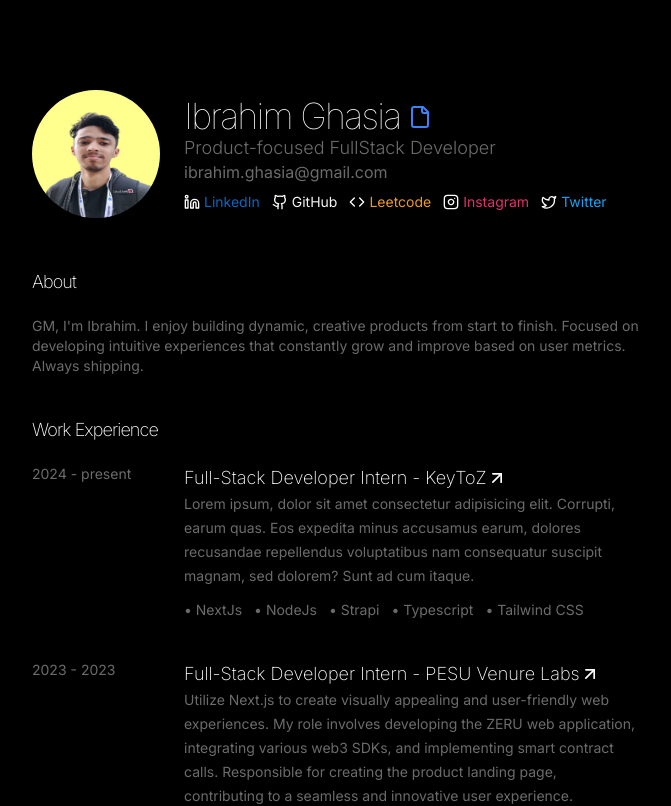
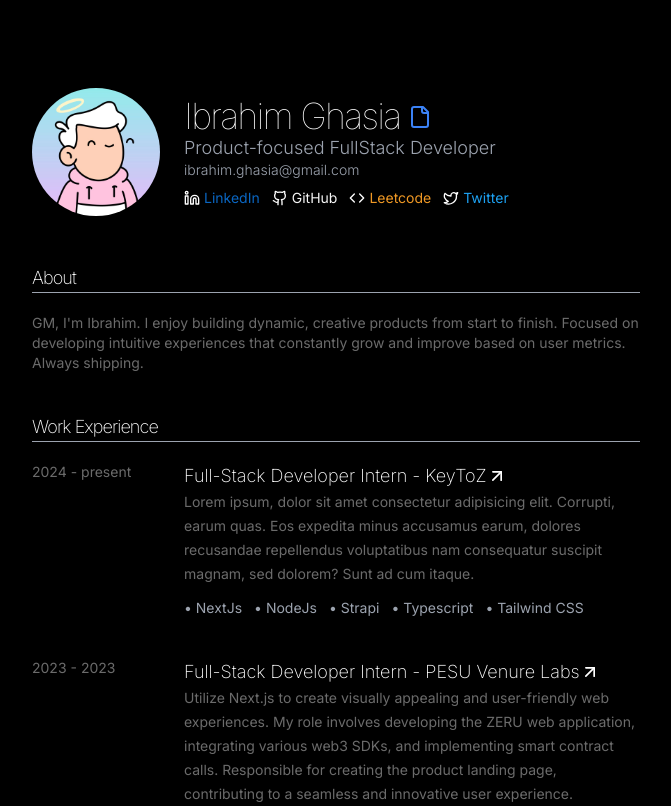
Before and after one commit to IbrahimGhasia/Portfolio-V2, a Next.js app: page / in a window 1280 px wide. Shown: the top 806 px of the page, without its empty margins (304-975 px from the left). Built offline with nearby package versions, Linux system fonts and the light colour scheme.

Commit message:
Done few changes

```diff
--- a/src/components/SectionTitle.tsx
+++ b/src/components/SectionTitle.tsx
@@ -6,7 +6,7 @@
 
 const SectionTitle: FC<SectionTitleProps> = ({ title }) => {
 	return (
-		<div className="text-lg text-white tracking-tighter font-extralight my-5">
+		<div className="text-lg text-white tracking-tighter font-extralight my-5 border-b-[0.5px] border-gray-400">
 			{title}
 		</div>
 	);
--- a/src/components/sections/ExperienceSection.tsx
+++ b/src/components/sections/ExperienceSection.tsx
@@ -30,7 +30,7 @@
 								{exp.skils.map((skill, index) => (
 									<div
 										key={index}
-										className="hover:text-white cursor-pointer"
+										className="text-gray-400 cursor-pointer"
 									>
 										• {skill}
 									</div>
--- a/src/components/sections/HeroSection.tsx
+++ b/src/components/sections/HeroSection.tsx
@@ -16,9 +16,9 @@
 const HeroSection: FC<HeroSectionProps> = ({}) => {
 	return (
 		<div className="flex flex-col md:flex-row md:items-center gap-x-6">
-			<div>
-				<Avatar className="w-16 h-16 md:w-32 md:h-32">
-					<AvatarImage src="/Myself-2.jpeg" alt="@shadcn" />
+			<div className="">
+				<Avatar className="w-24 h-24 md:w-32 md:h-32 hover:-translate-y-2 duration-300">
+					<AvatarImage src="/doodle.jpeg" alt="@shadcn" />
 					<AvatarFallback>IG</AvatarFallback>
 				</Avatar>
 			</div>
@@ -33,10 +33,10 @@
 							/>
 						</Link>
 					</div>
-					<div className="text-[#6b6b6b] text-lg font-light leading-6">
+					<div className="text-gray-400 text-lg font-light leading-6">
 						{myInfo.description}
 					</div>
-					<div className="text-md text-[#6b6b6b] hover:underline">
+					<div className="text-sm text-gray-400 font-light hover:underline">
 						{myInfo.email}
 					</div>
 				</div>
--- a/src/components/sections/ProjectSection.tsx
+++ b/src/components/sections/ProjectSection.tsx
@@ -39,7 +39,7 @@
 							{pro.tools.map((skill, index) => (
 								<div
 									key={index}
-									className="hover:text-white cursor-pointer"
+									className="text-gray-400 cursor-pointer"
 								>
 									• {skill}
 								</div>
--- a/src/constants/MyInfo.ts
+++ b/src/constants/MyInfo.ts
@@ -24,12 +24,6 @@
 			link: "https://leetcode.com/user4875v/",
 		},
 		{
-			name: "Instagram",
-			icon: "/icons/instagram.svg",
-			color: "text-[#e1306c]",
-			link: "https://www.instagram.com/ibrahim.ghasia/",
-		},
-		{
 			name: "Twitter",
 			icon: "/icons/twitter.svg",
 			color: "text-[#1da1f2]",
```
Also changed, not shown: public/doodle.jpeg (added).
